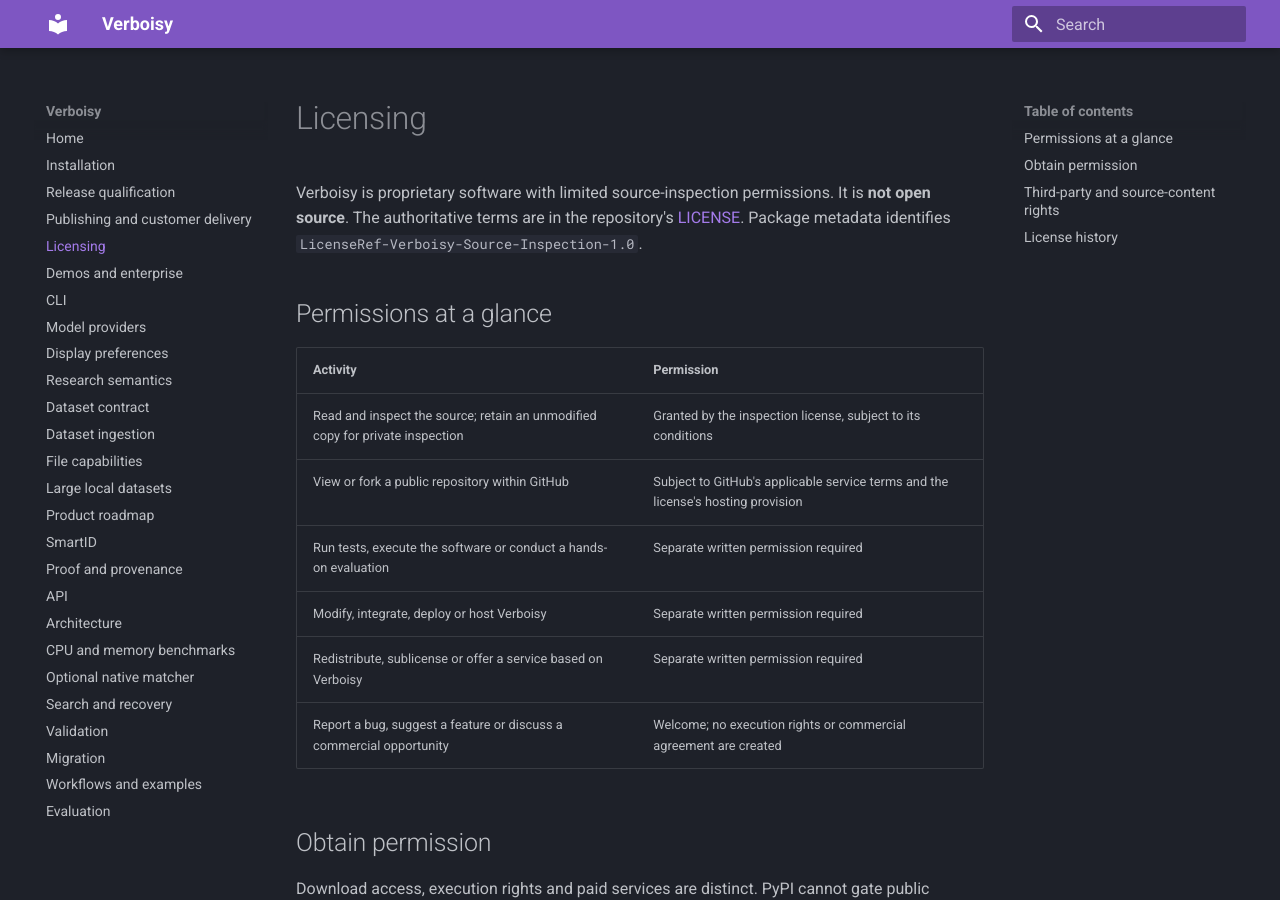
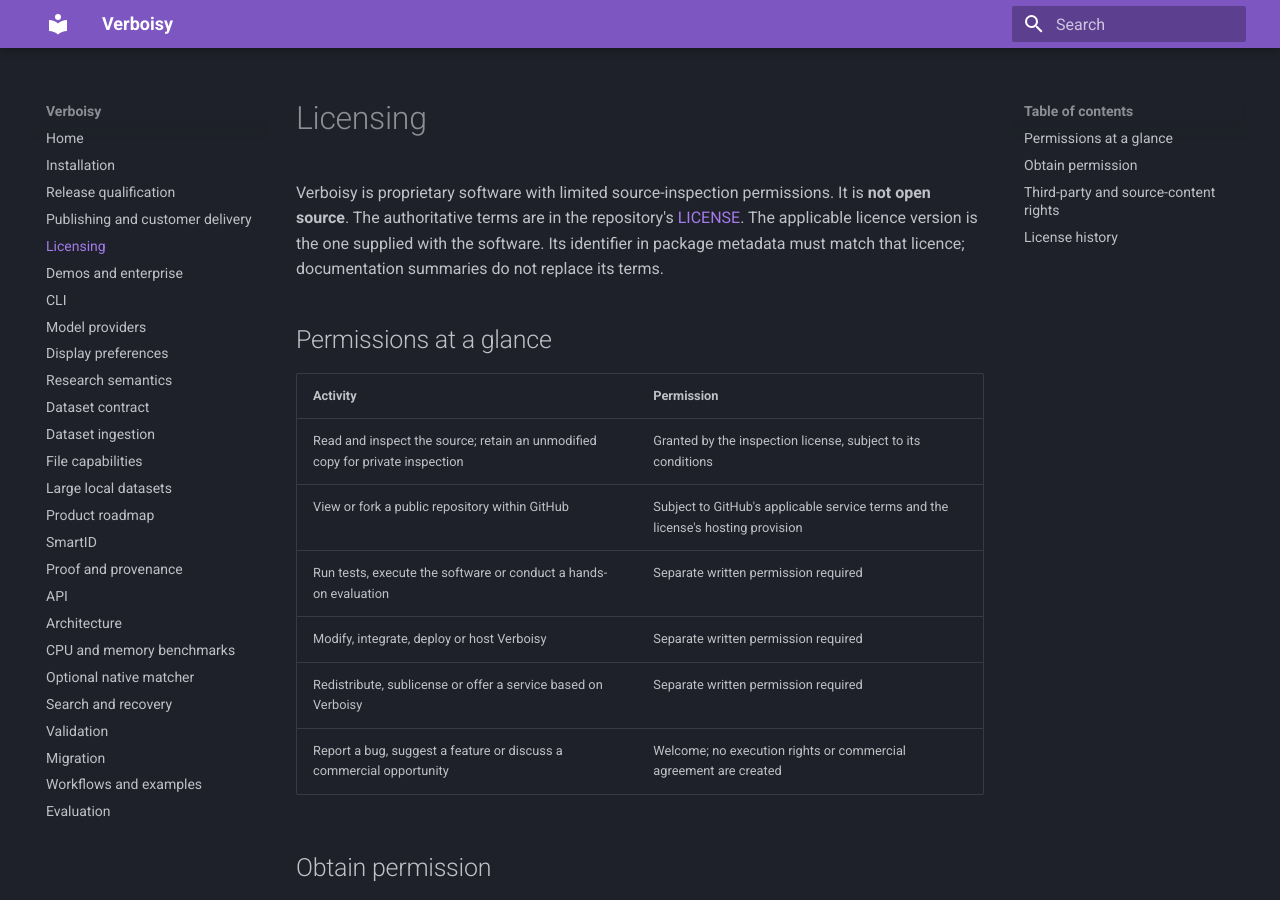
Before and after one commit to EmanueleTorrisi/verboisy, an MkDocs documentation site: the page built from docs/licensing.md, in a window 1280 px wide and 900 px high. Built offline with MkDocs 1.6.1 and Material for MkDocs 9.7.7, drawn with Linux system fonts in a browser that asks for light colours.

Commit message:
docs(licensing): reference the licence supplied with each build

```diff
--- a/docs/licensing.md
+++ b/docs/licensing.md
@@ -5,7 +5,9 @@
 Verboisy is proprietary software with limited source-inspection permissions. It is
 **not open source**. The authoritative terms are in the repository's
 [LICENSE](https://github.com/EmanueleTorrisi/verboisy/blob/main/LICENSE).
-Package metadata identifies `LicenseRef-Verboisy-Source-Inspection-1.0`.
+The applicable licence version is the one supplied with the software. Its
+identifier in package metadata must match that licence; documentation summaries
+do not replace its terms.
 
 ## Permissions at a glance
 
```
